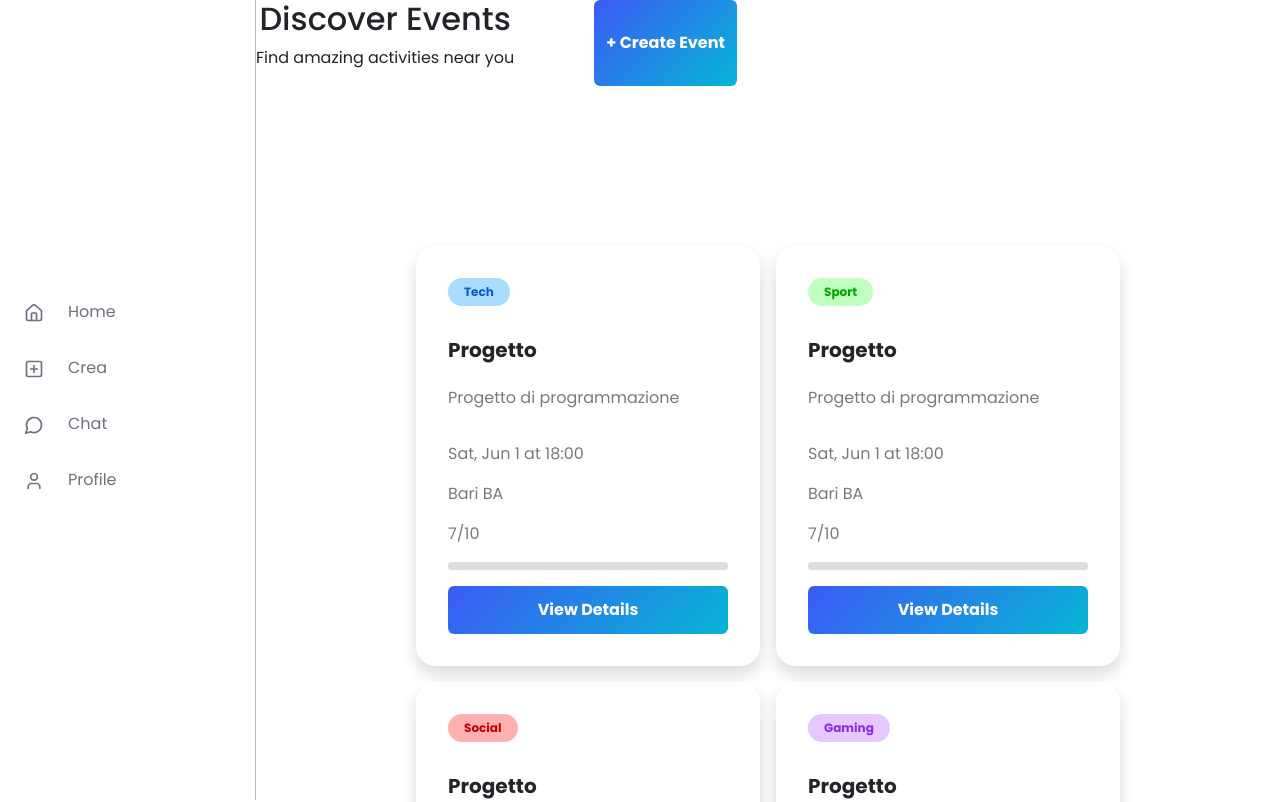
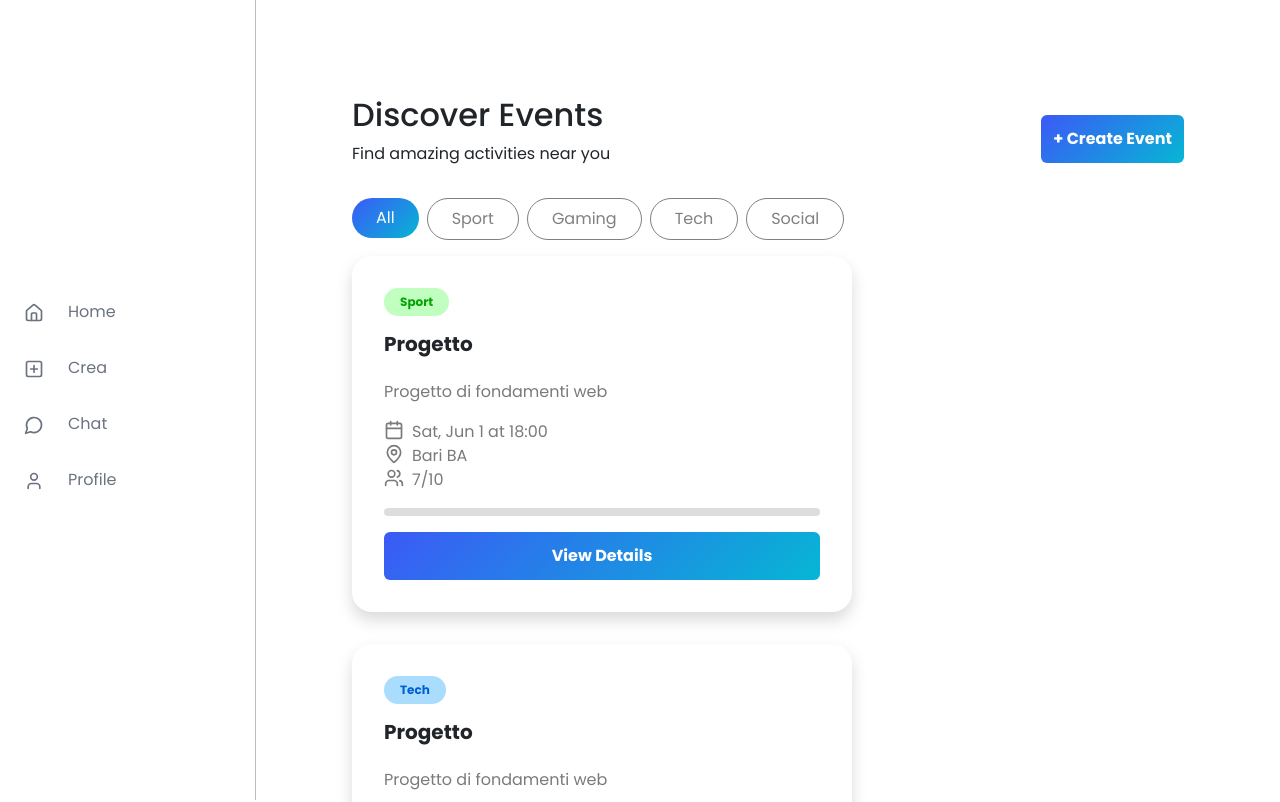
Before and after one commit to marcomaraglino/social_f_web_project, a React (Vite) app: page /home in a window 1280 px wide. Shown: the top 802 px of the page. Built offline with nearby package versions, Linux system fonts and the light colour scheme.

Commit message:
feed page and cards

```diff
--- a/src/components/EventCard/EventCard.css
+++ b/src/components/EventCard/EventCard.css
@@ -1,26 +1,20 @@
-.cardContainer{
-    height: auto;
-    display: flex;
-    justify-content: center;
-    align-items: center;
+
+.infoCard{
     background-color: white;
-}
-.infoCard{
+    border-radius: 20px;
+    padding: 2rem;
+    max-width: 500px;
+    width: 100%;
     display: flex;
     flex-direction: column;
-    background-color: white;
-    border-radius: 20px;
-    max-width: 500px;
-    width: 100%;
-    padding: 2rem;
     gap: 1rem;
-
 }
 .infoCard h5{
     text-align: start;
     font-weight: bold;
 }
 .infoCard p{
+    margin:0;
     text-align: start;
     color: #7a7a7a;
 }
@@ -41,6 +35,10 @@
 }
 .otherInfo button{
     border-radius: 10px;
+    padding: 0.8rem;
+    border: none;
+    cursor:pointer;
+
 }
 .Activity-sport{
     background-color: #c1ffc1;
--- a/src/components/EventCard/EventCard.jsx
+++ b/src/components/EventCard/EventCard.jsx
@@ -1,4 +1,5 @@
 import './EventCard.css'
+import {Calendar, Users, MapPin} from 'lucide-react'
 export function EventCard(props){
     const getActivityClass = (activity) => {
         switch (activity){
@@ -10,9 +11,8 @@ export function EventCard(props){
         }
     }
     return(
-        <div className='cardContainer'>
             <div className='infoCard shadow'>
-                <div className="d-flex align-items-center justify-content-between mb-3">
+                <div className="d-flex  justify-content-between">
                     <span className={`badge rounded-pill px-3 py-2 ${getActivityClass(props.activity)}`}>
                         {props.activity}
                     </span>
@@ -20,15 +20,24 @@ export function EventCard(props){
                 <h5>{props.nome}</h5>
                 <p>{props.descrizione}</p>
                 <div className='otherInfo'>
-                    <p>{props.data}</p>
-                    <p>{props.luogo}</p>
-                    <p>{props.partecipanti}</p>
-                    <div className='statsPartecipanti'>
+                    <div className={'d-flex gap-2'}>
+                        <Calendar size={20} color='#7a7a7a' />
+                        <p>{props.data}</p>
                     </div>
-
+                    <div className={'d-flex gap-2'}>
+                        <MapPin size={20} color='#7a7a7a' />
+                        <p>{props.luogo}</p>
+                    </div>
+                    <div className={'d-flex gap-2'}>
+                        <Users size={20} color='#7a7a7a' />
+                        <p>{props.partecipanti}</p>
+                    </div>
+                </div>
+                <div className='statsPartecipanti'>
+                    <div className='fillStats'></div>
                 </div>
                 <button>View Details</button>
             </div>
-        </div>
+
     )
 }
--- a/src/views/FeedPage/FeedPage.css
+++ b/src/views/FeedPage/FeedPage.css
@@ -1,21 +1,40 @@
-.cardContainer{
+.event-container{
+    padding: 6rem;
     display: flex;
-    justify-content: center;
+    flex-direction: column;
+    gap: 1rem;
+}
+.event-header{
+    display: flex;
+    justify-content: space-between;
     align-items: center;
+    text-align: left;
 }
-.cards{
+.card-grid{
     display: flex;
-    justify-content: center;
+    justify-content: space-between;
     flex-wrap: wrap;
-    gap: 1rem;
-    padding: 10rem;
-
+    gap: 2rem;
 }
-.cards >*{
+.cards-grid >*{
     flex:calc(50% - 0.5rem);
 }
-.infoContainer{
+.filters{
     display: flex;
     flex-direction: row;
-    gap: 5rem;
+    align-items: start;
+    gap:0.5rem;
 }
+.filter{
+    font-weight: normal;
+}
+.noselectedFilter{
+    background: white;
+    border:1px solid grey;
+    color:grey;
+    font-weight: normal;
+}
+.noselectedFilter:hover{
+    background: grey;
+    color:white;
+}
--- a/src/views/FeedPage/FeedPage.jsx
+++ b/src/views/FeedPage/FeedPage.jsx
@@ -1,31 +1,94 @@
 import {EventCard} from "../../components/EventCard/EventCard.jsx";
 import './FeedPage.css'
+import {useState} from "react";
+const events=[
+    {
+        id:1,
+        activity:'Sport',
+        nome:'Progetto',
+        descrizione:'Progetto di fondamenti web',
+        data:'Sat, Jun 1 at 18:00',
+        luogo:'Bari BA',
+        partecipanti:'7/10'
 
+    },
+    {
+        id:2,
+        activity:'Tech',
+        nome:'Progetto',
+        descrizione:'Progetto di fondamenti web',
+        data:'Sat, Jun 1 at 18:00',
+        luogo:'Bari BA',
+        partecipanti:'7/10'
+
+    },
+    {
+        id:3,
+        activity:'Gaming',
+        nome:'Progetto',
+        descrizione:'Progetto di fondamenti web',
+        data:'Sat, Jun 1 at 18:00',
+        luogo:'Bari BA',
+        partecipanti:'7/10'
+
+    },
+    {
+        id:4,
+        activity:'Social',
+        nome:'Progetto',
+        descrizione:'Progetto di fondamenti web',
+        data:'Sat, Jun 1 at 18:00',
+        luogo:'Bari BA',
+        partecipanti:'7/10'
+
+    },
+
+]
 export function FeedPage(){
 
+    const [selectedCategory, setSelectedCategory] = useState("All");
+    const categories =['All', 'Sport', 'Gaming', 'Tech', 'Social' ];
+    const eventiFiltrati= selectedCategory==='All'
+    ? events : events.filter((event)=>event.activity === selectedCategory)
     return(
-        <div className='cardsContainer'>
-            <div className='infoContainer'>
-                <div className='NameParag'>
+        <div className='event-container'>
+            <div className='event-header'>
+                <div>
                     <h2>Discover Events</h2>
                     <p>Find amazing activities near you</p>
                 </div>
                 <button>+ Create Event</button>
             </div>
-            <div className='cards'>
+            <div className='filters'>
+                {categories.map((category)=>(
+                    <button key={category} className={`rounded-pill px-4 py-2 text-nowrap ${
+                        selectedCategory===category
+                        ? "filter"
+                        : "noselectedFilter"
+                    }`} onClick={() => setSelectedCategory(category)}
+                    >
+                        {category}
+                    </button>
+                ))}
+            </div>
+                <div className='card-grid'>
+                    {eventiFiltrati.map((events)=>(
 
-                <EventCard activity='Tech' nome='Progetto' descrizione='Progetto di programmazione'
-                           data='Sat, Jun 1 at 18:00' luogo='Bari BA' partecipanti='7/10'/>
-                <EventCard activity='Sport' nome='Progetto' descrizione='Progetto di programmazione'
-                           data='Sat, Jun 1 at 18:00' luogo='Bari BA' partecipanti='7/10'/>
-                <EventCard activity='Social' nome='Progetto' descrizione='Progetto di programmazione'
-                           data='Sat, Jun 1 at 18:00' luogo='Bari BA' partecipanti='7/10'/>
-                <EventCard activity='Gaming' nome='Progetto' descrizione='Progetto di programmazione'
-                           data='Sat, Jun 1 at 18:00' luogo='Bari BA' partecipanti='7/10'/>
+                            <EventCard activity={events.activity}
+                                       nome={events.nome}
+                                       descrizione={events.descrizione}
+                                       data={events.data}
+                                       luogo={events.luogo}
+                                       partecipanti={events.partecipanti}
+                            />
 
+                    ))
 
-            </div>
+                    }
+                </div>
+
         </div>
+
 
 
 
```
Also changed, not shown: src/views/FeedPage/Esempio.jsx (added, +121 -0 lines).
